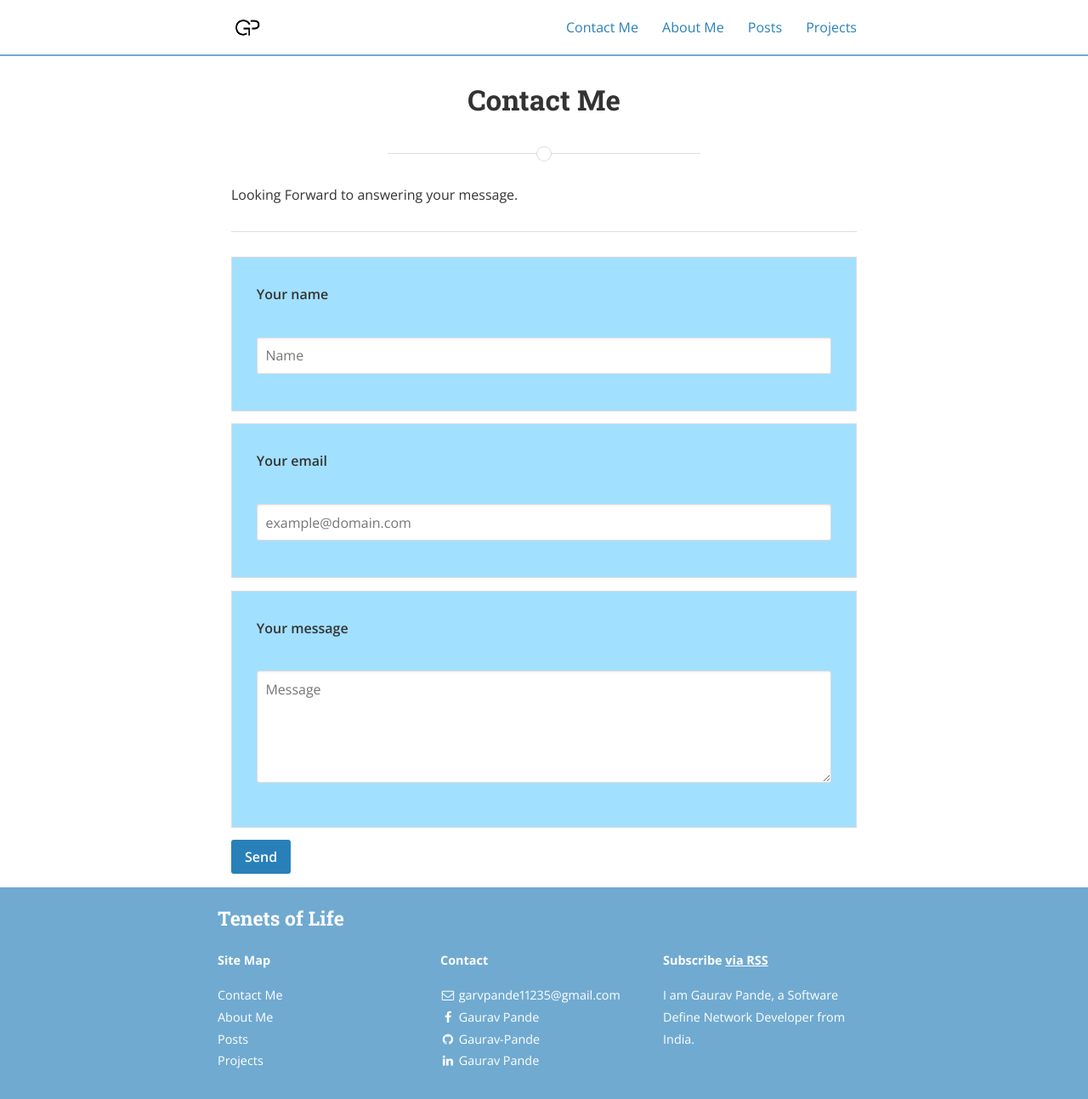
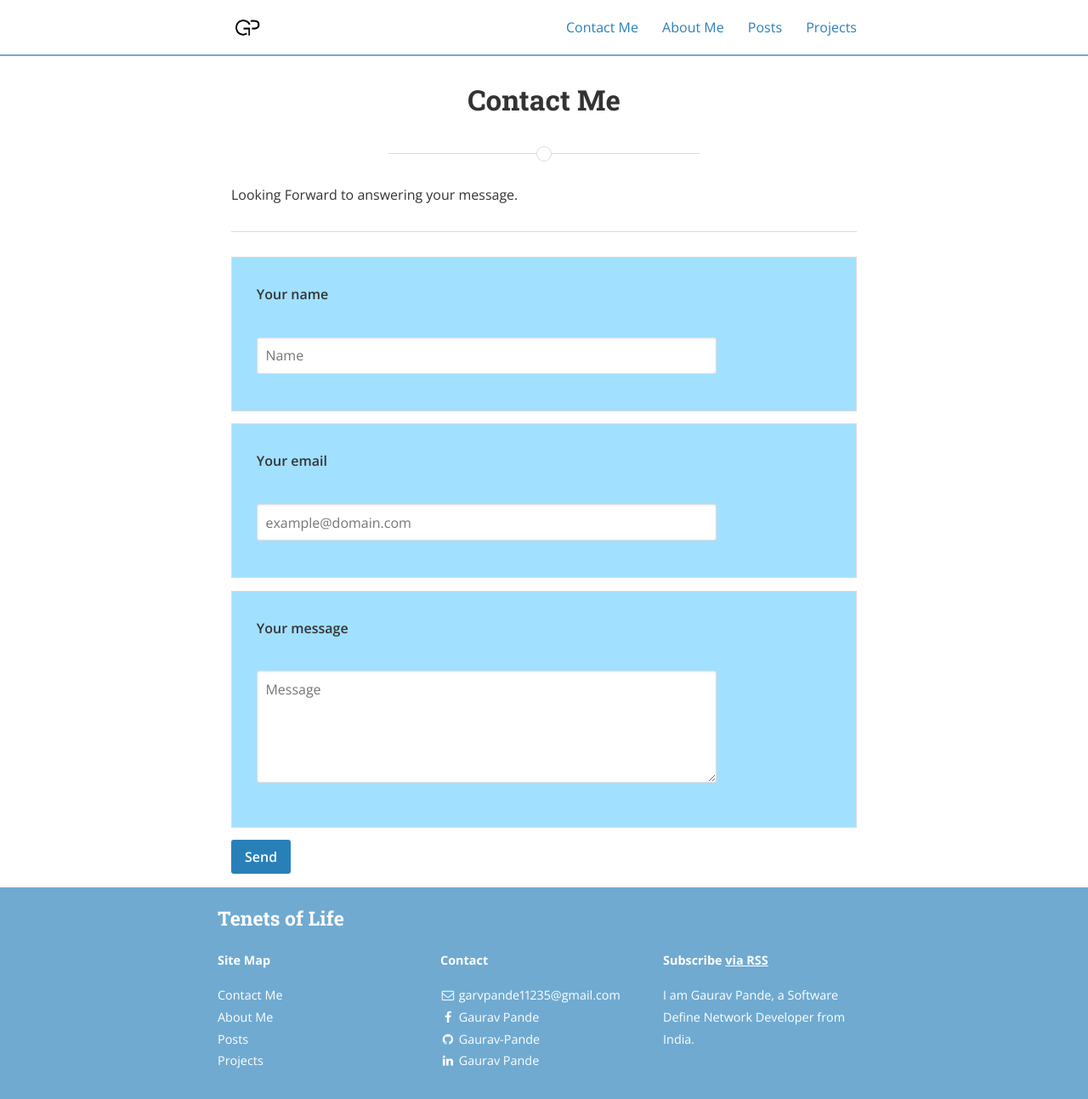
Before and after one commit to Gaurav-Pande/gaurav-pande.github.io, a Jekyll site: the page built from Lets-talk.md, in a window 1280 px wide. Shown: the whole page at 85% size. Built offline with Jekyll 4.4.1, drawn with Linux system fonts in a browser that asks for light colours; nearby versions of some CDN libraries; a style sheet for code colours, icons or effects is not loaded.

Commit message:
Update _forms.scss

```diff
--- a/_sass/base/_forms.scss
+++ b/_sass/base/_forms.scss
@@ -39,7 +39,7 @@ textarea {
   margin-bottom: $base-spacing / 2;
   padding: $base-spacing / 3;
   transition: border-color;
-  width: 100%;
+  width: 80%;
 
   &:hover {
     border-color: darken($base-border-color, 10%);
@@ -68,11 +68,11 @@ input[type="radio"] {
 
 input[type="file"] {
   padding-bottom: $small-spacing;
-  width: 100%;
+  width: 80%;
 }
 
 select {
   margin-bottom: $base-spacing;
-  max-width: 100%;
+  max-width: 80%;
   width: auto;
 }
```
